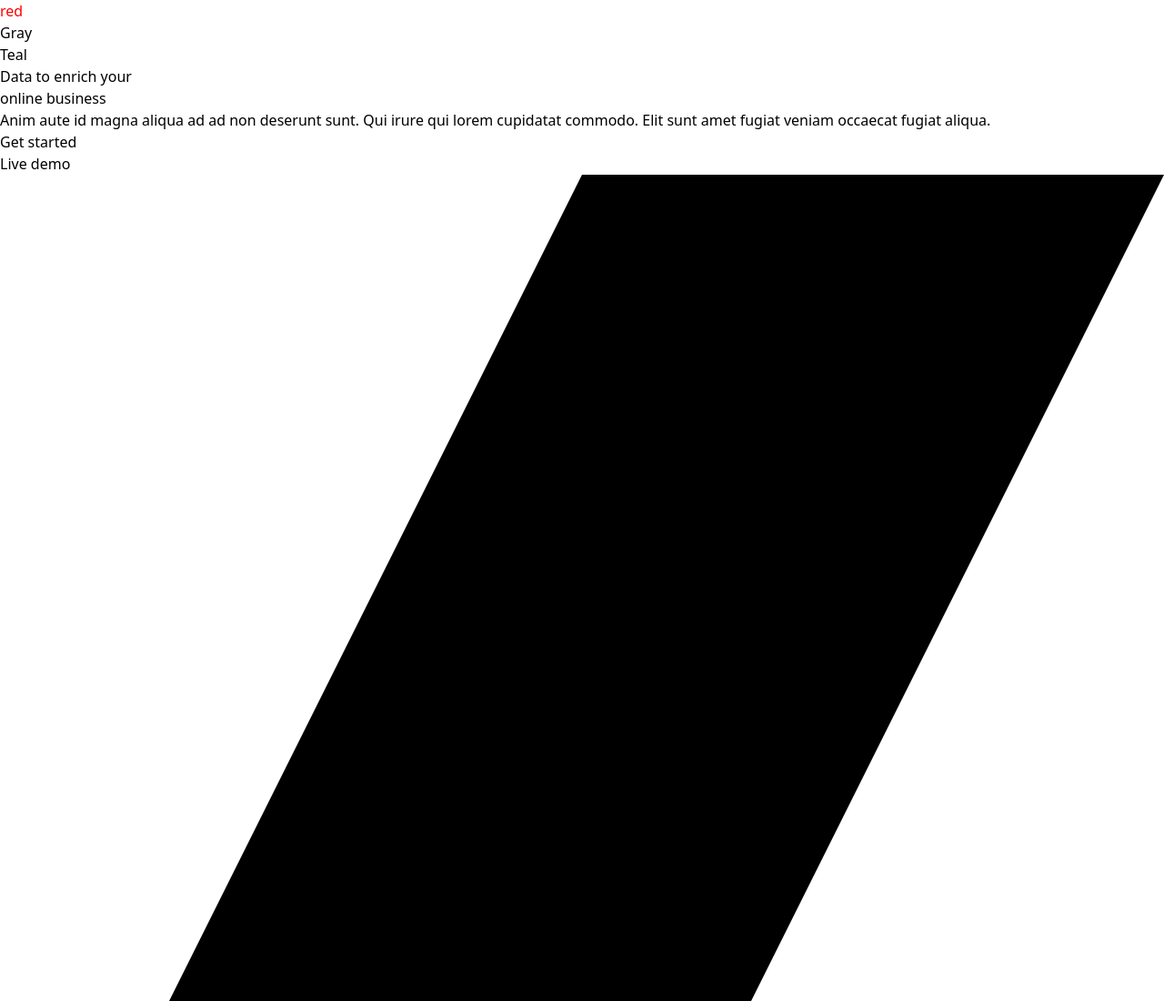
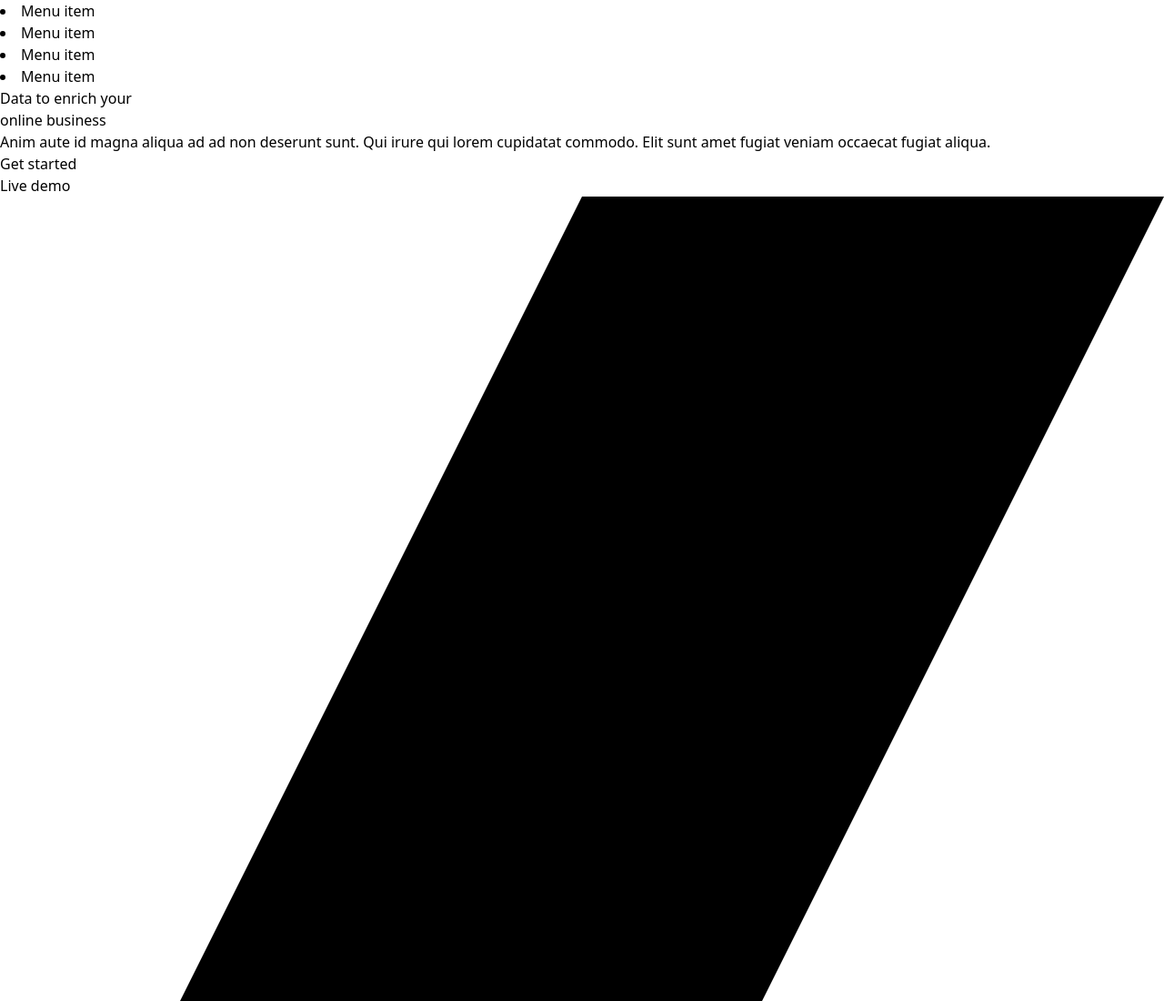
Before and after one commit to thinkpyxl/frontendframe, a website built with webpack: page src/index.twig in a window 1280 px wide. Shown: the top 1100 px of the page at 91% size. Built offline with nearby package versions, Linux system fonts and the light colour scheme; some packages are replaced by stand-ins of ours; files whose address does not match are found by name.

Commit message:
add header

```diff
--- /dev/null
+++ b/src/globals/header/header.twig
@@ -0,0 +1,8 @@
+<header>
+	<nav>
+		<li>Menu item</li>
+		<li>Menu item</li>
+		<li>Menu item</li>
+		<li>Menu item</li>
+	</nav>
+</header>
--- a/src/index.twig
+++ b/src/index.twig
@@ -1,6 +1,3 @@
-<h1 class="redish">red</h1>
-<h1 class='text-grey'>Gray</h1>
-<h1 class='text-teal'>Teal</h1>
-
+{% include "./globals/header/header.twig" %}
 {% include "./blocks/hero/hero.twig" %}
 {% include "./blocks/cta/cta.twig" %}
```
Also changed, not shown: src/globals/header/header.js (added).
